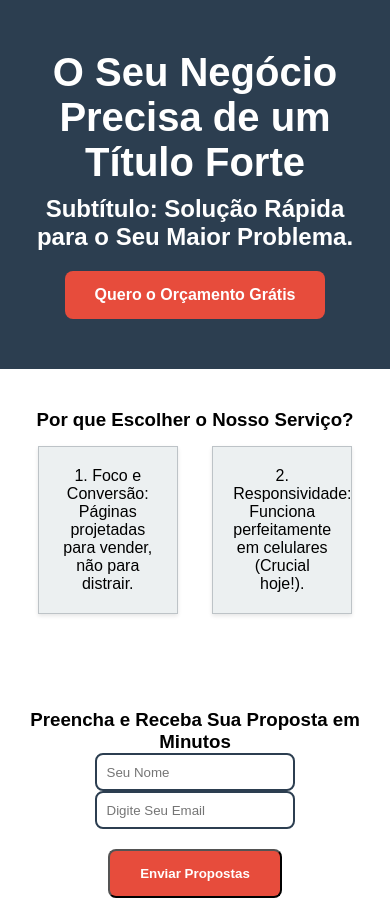
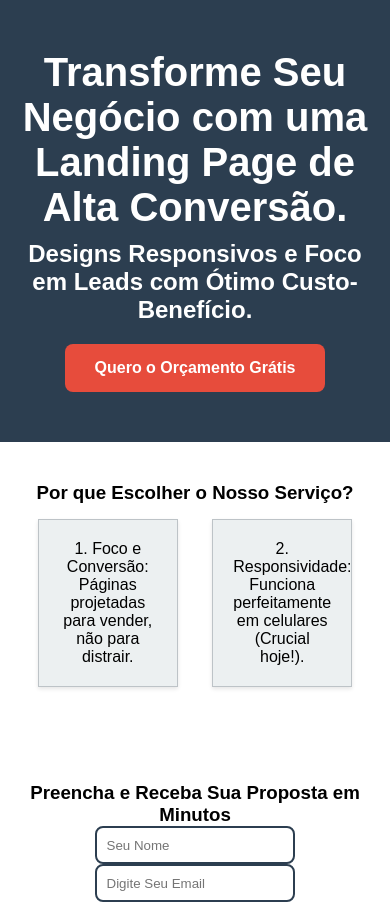
Before and after one commit to raphamota27/Landing-Page-Portfolio-Freelancer, a plain HTML site: page index.html in a window 390 px wide. Shown: the top 905 px of the page. Drawn offline with Linux system fonts and the light colour scheme.

```diff
--- a/index.html
+++ b/index.html
@@ -8,8 +8,8 @@
 </head>
 <body>
     <header class="hero">
-        <h1>O Seu Negócio Precisa de um Título Forte</h1>
-        <h2>Subtítulo: Solução Rápida para o Seu Maior Problema.</h2>
+        <h1>Transforme Seu Negócio com uma Landing Page de Alta Conversão.</h1>
+        <h2>Designs Responsivos e Foco em Leads com Ótimo Custo-Benefício.</h2>
 
         <a href="#contato" class="btn-principal">Quero o Orçamento Grátis</a>
     </header>
@@ -48,4 +48,5 @@
     </footer>
 
 </body>
+
 </html>
```
